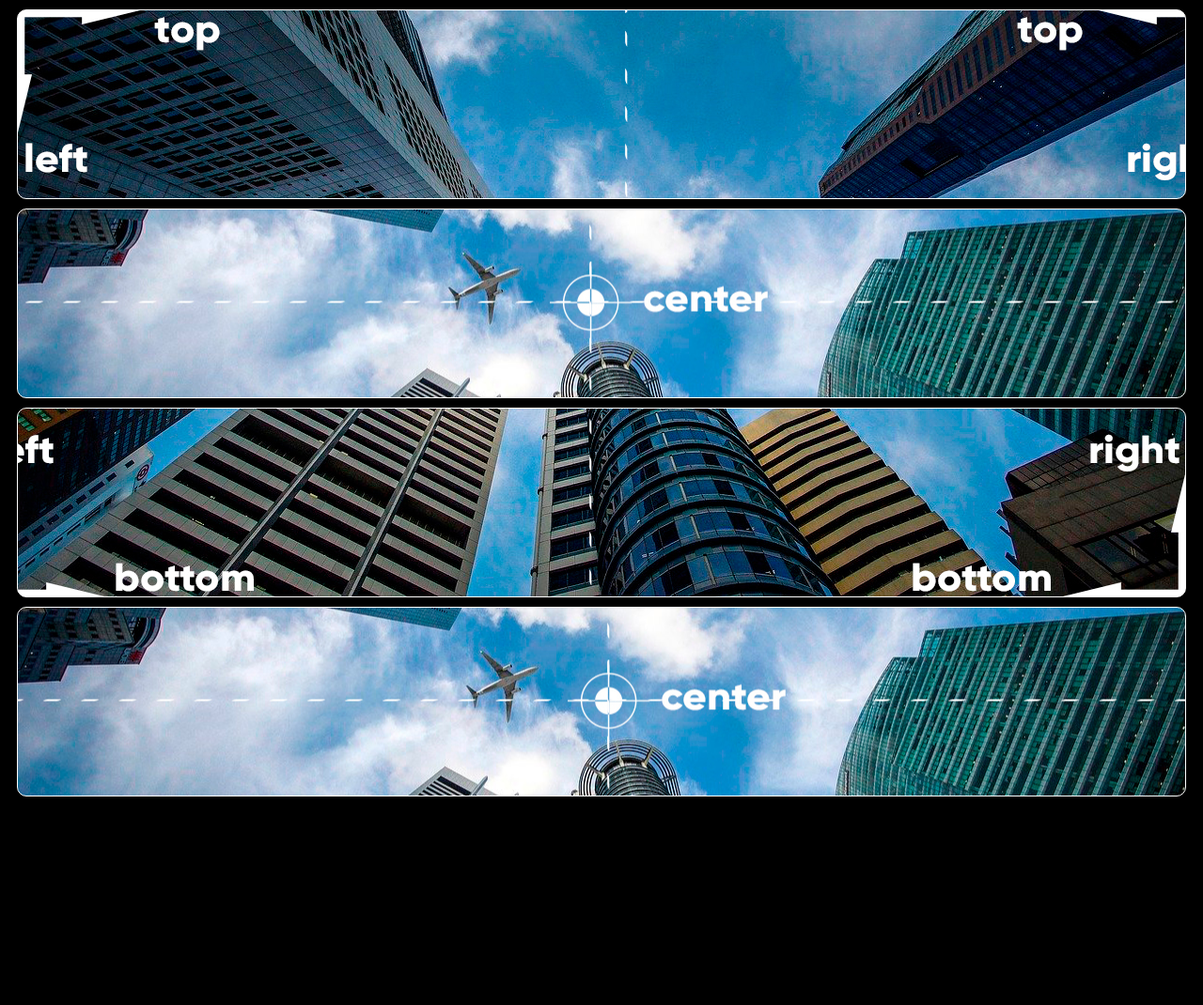
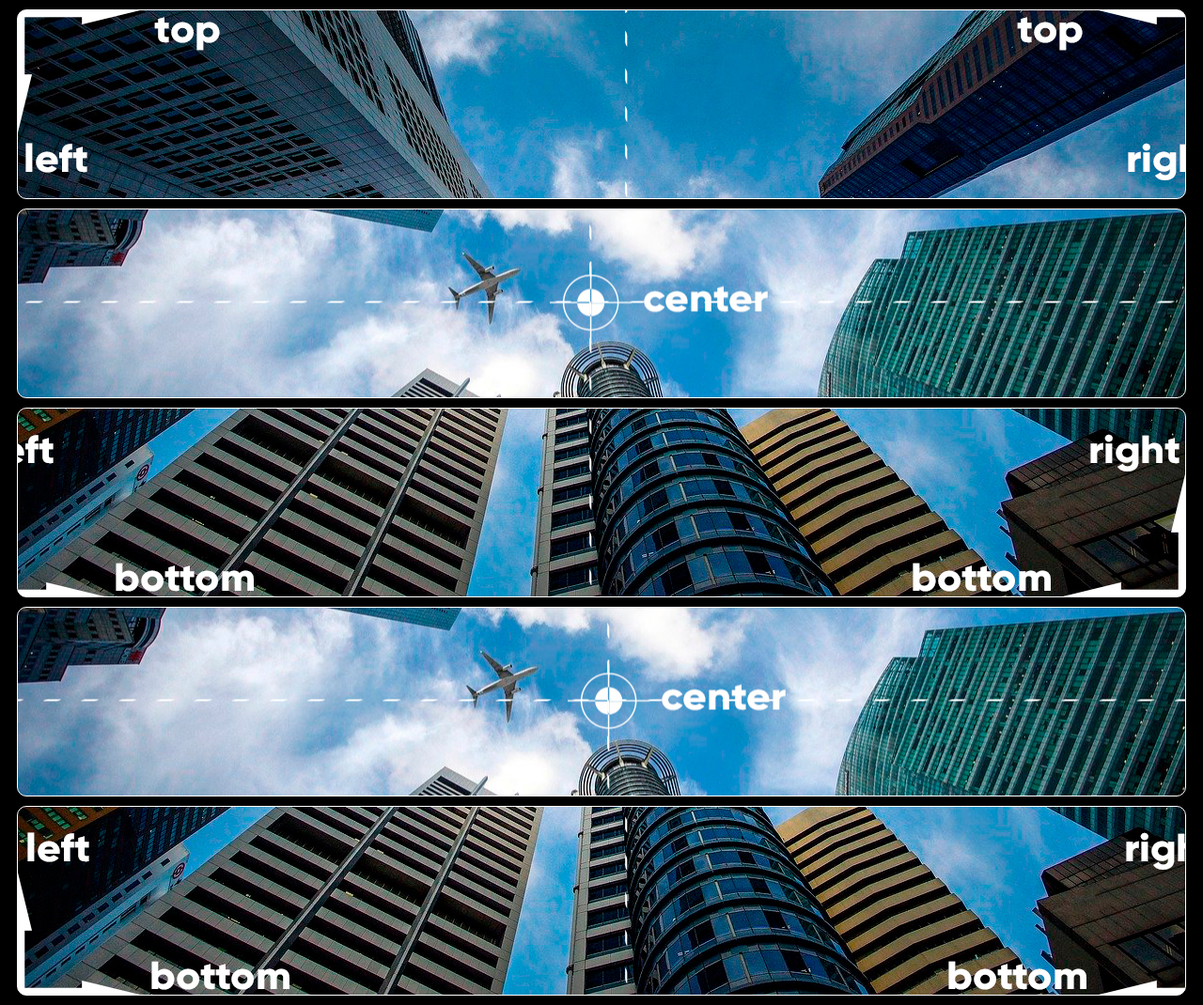
Before and after one commit to oliveira846/html-css, a plain HTML site: page exercicios/ex022/fundo003.html in a window 1280 px wide. Shown: the whole page at 94% size. Before the commit the page ends 858 px from the top, so only its background shows below. Drawn offline with Linux system fonts and the light colour scheme.

Commit message:
Update fundo003.html

```diff
--- a/exercicios/ex022/fundo003.html
+++ b/exercicios/ex022/fundo003.html
@@ -27,6 +27,9 @@
         }
         #q4{background-position: center center;
         }
+        #q5{
+            background-position: left bottom;
+        }
     </style>
 </head>
 <body>
@@ -42,5 +45,8 @@
     <div class="bloco" id="q4">
 
     </div>
+    <div class="bloco" id="q5">
+
+    </div>
 </body>
 </html>
```
